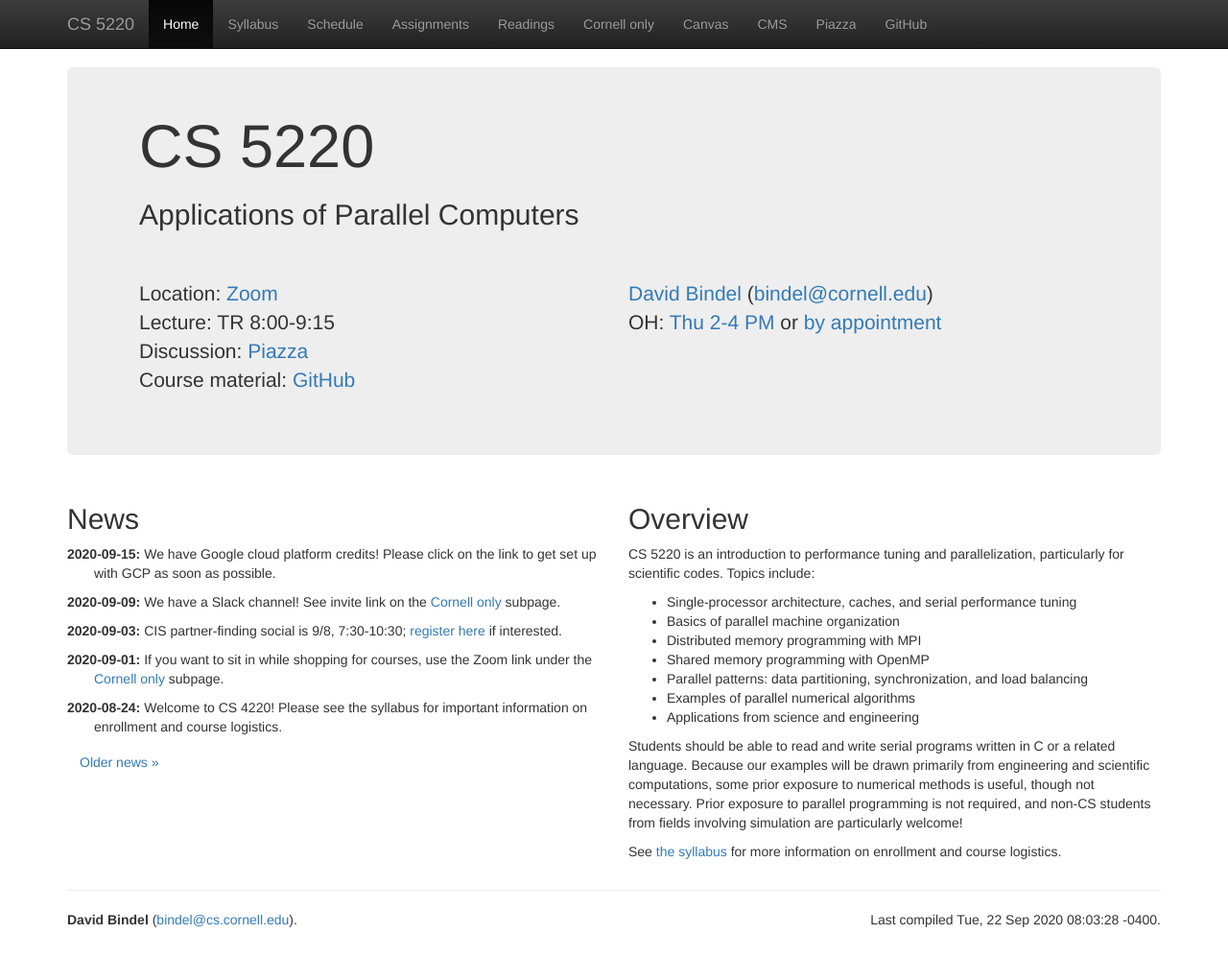
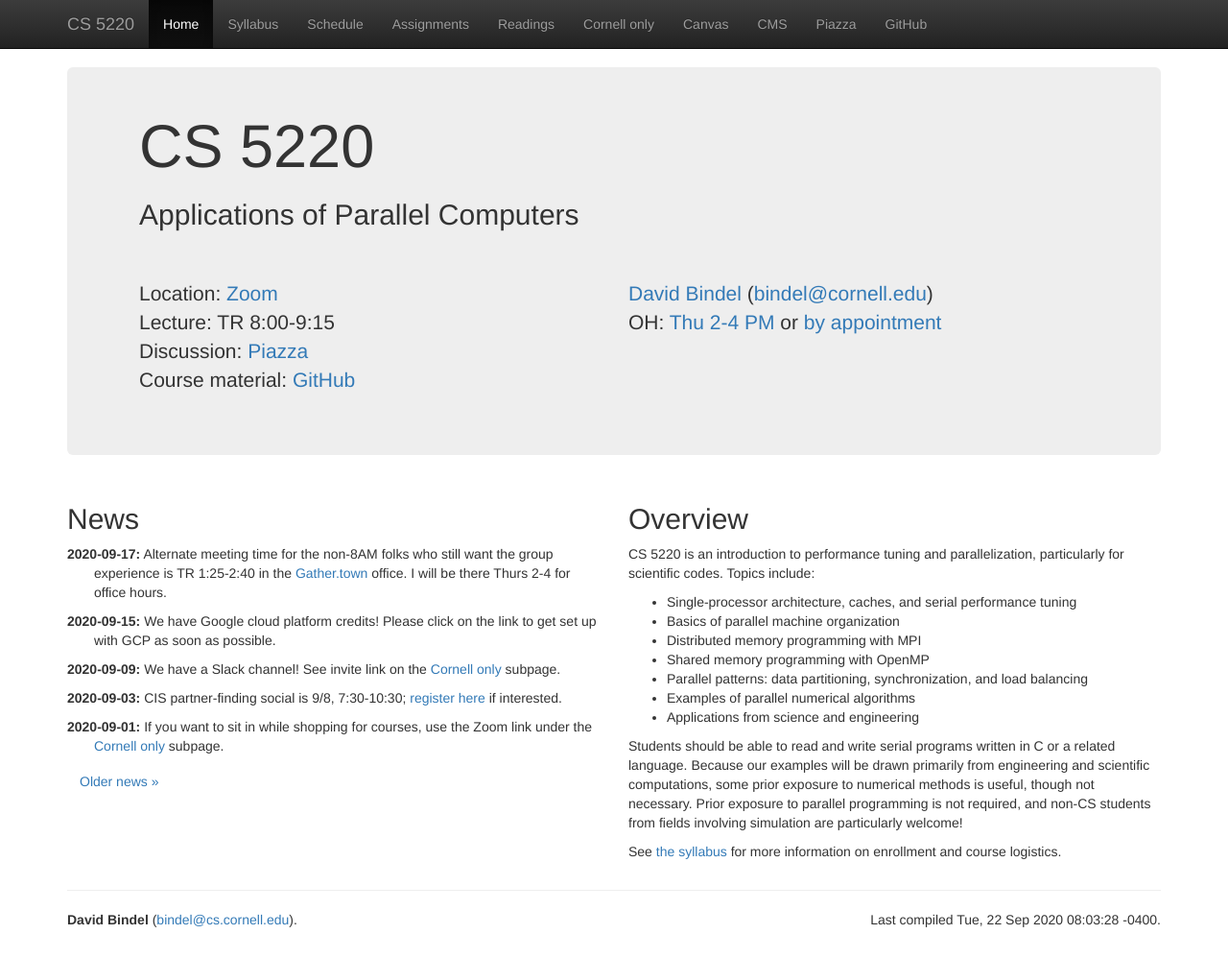
Before and after one commit to cs5220-f20/web, a Jekyll site: the page built from web/index.html, in a window 1280 px wide and 998 px high. Shown: the whole window at 96% size. Built offline with Jekyll 4.4.1, drawn with Linux system fonts in a browser that asks for light colours; nearby versions of some CDN libraries.

Commit message:
Add Gather.town reminder on news page.

```diff
--- a/web/_data/news.yml
+++ b/web/_data/news.yml
@@ -13,3 +13,6 @@
 -
   date: 2020-09-15
   text: We have Google cloud platform credits!  Please click on the link to get set up with GCP as soon as possible.
+-
+  date: 2020-09-17
+  text: Alternate meeting time for the non-8AM folks who still want the group experience is TR 1:25-2:40 in the <a href="https://www.cs.cornell.edu/courses/CS5220/2020fa/netid/index.html">Gather.town</a> office.  I will be there Thurs 2-4 for office hours.
```
